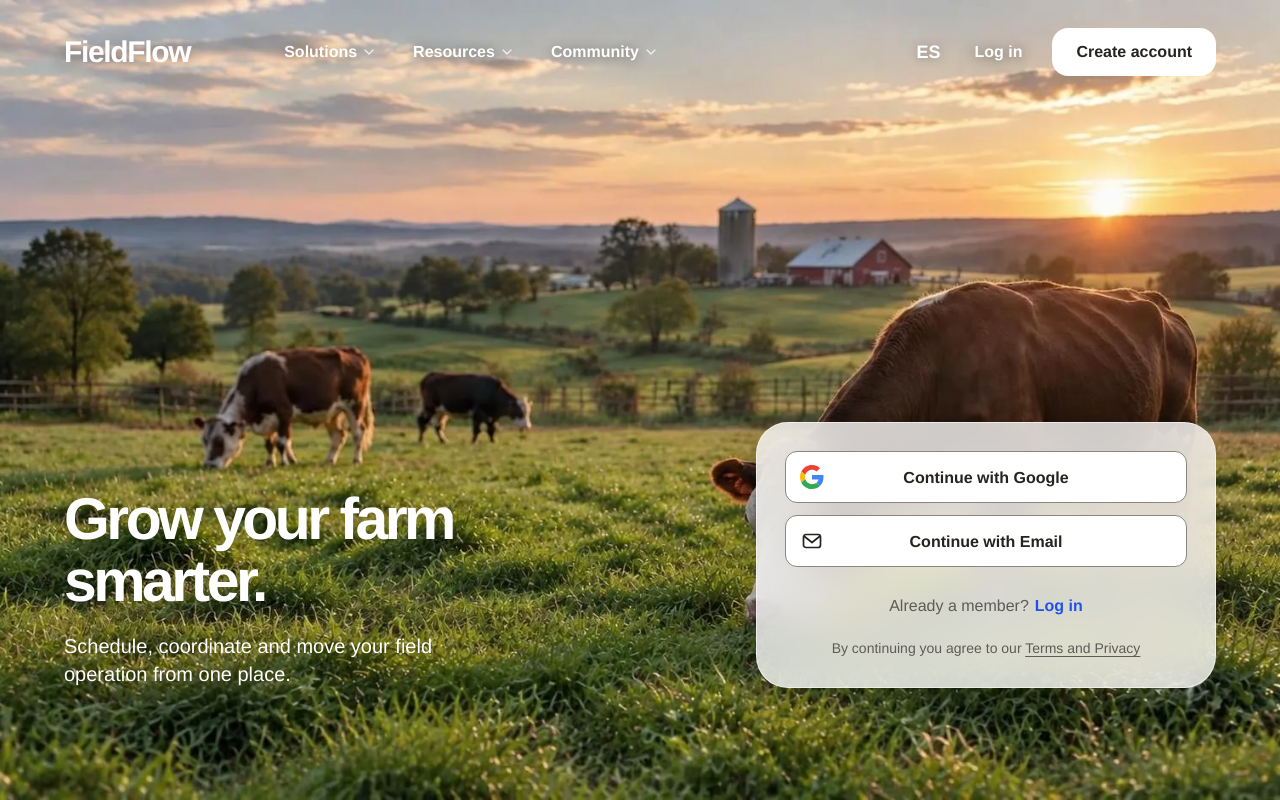
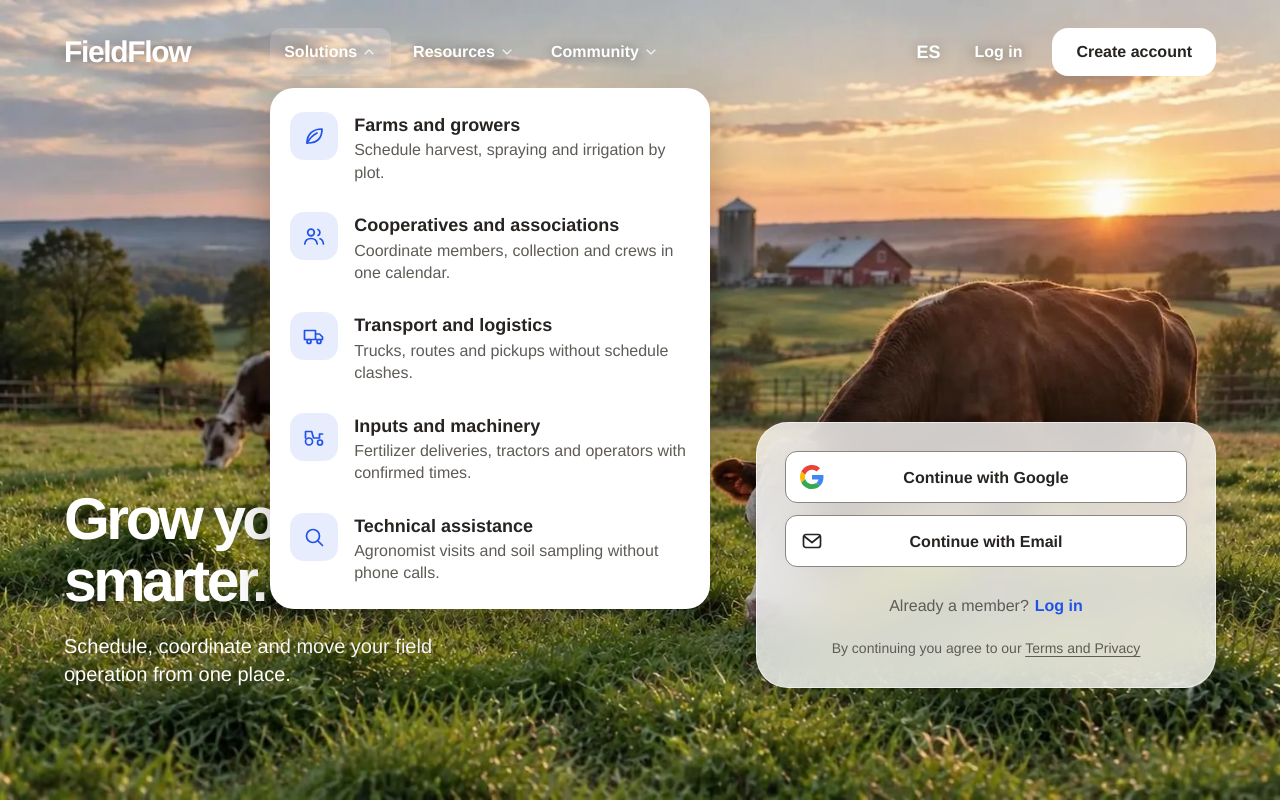
Before and after one commit to dheredia142536-source/Fieldflow, a website: page public/index.html in a window 1280 px wide. Both pictures are taken after a click on the button "Solutions". Drawn offline with Linux system fonts and the light colour scheme; no server answers.

Commit message:
Soluciones: cinco opciones por actor de la cadena agro (menú de celular y desplegable de escritorio)
Co-Authored-By: Claude Sonnet 5.5 <noreply@anthropic.com>
Claude-Session: https://claude.ai/code/session_01Bnh9XsiuuqfXhyv3dZ8kSq

```diff
--- a/public/css/app.css
+++ b/public/css/app.css
@@ -514,6 +514,17 @@ a.item, a.stat, a.pcard { text-decoration: none; color: inherit; }
 .wl__dsec { background: #fff; border: 1px solid #8a8782; color: var(--charcoal); }
 @media (min-width: 900px) { .wl__drawer { display: none !important; } }
 
+/* «Soluciones»: filas con ícono azul suave, título y descripción (menú de celular y desplegable de escritorio) */
+.sol-list { display: grid; gap: 4px; padding: 0; margin: 0; list-style: none; }
+.sol { display: flex; align-items: flex-start; gap: 16px; padding: 12px 8px; }
+.sol__ic { flex: none; display: grid; place-items: center; width: 48px; height: 48px; border-radius: 14px; background: rgba(32, 82, 235, 0.1); color: #2052eb; }
+.sol__tx { display: grid; gap: 2px; padding-top: 2px; }
+.sol__tx strong { font-size: 1.125rem; font-weight: 600; line-height: 1.3; color: #262320; }
+.sol__tx span { font-size: var(--fs-md); line-height: 1.4; color: #5f5b56; }
+.wl__dpanel { padding: 4px 0 12px; border-bottom: 1px solid var(--line); }
+.wl__drow.is-open svg { rotate: 180deg; }
+.wl__drow svg, .wl__navbtn svg { transition: rotate .2s var(--ease); }
+
 /* Elementos que sólo existen en escritorio */
 .wl__nav, .wl__login, .wl__create, .wl__lead { display: none; }
 .wl__copy { display: grid; gap: 16px; }
@@ -523,7 +534,10 @@ a.item, a.stat, a.pcard { text-decoration: none; color: inherit; }
   .wl__top { gap: 48px; }
   .wl__nav { display: flex; align-items: center; gap: 8px; margin-right: auto; margin-left: 32px; }
   .wl__navbtn { display: inline-flex; align-items: center; gap: 4px; min-height: 48px; padding: 0 14px; border-radius: var(--r-md); color: #fff; font-size: var(--fs-md); font-weight: 600; text-shadow: 0 1px 12px rgba(0, 0, 0, 0.45); }
-  .wl__navbtn:hover { background: rgba(255, 255, 255, 0.16); }
+  .wl__navbtn:hover, .wl__navbtn.is-open { background: rgba(255, 255, 255, 0.16); }
+  .wl__navbtn.is-open svg { rotate: 180deg; }
+  .wl__navitem { position: relative; }
+  .wl__pop { position: absolute; left: 0; top: calc(100% + 12px); z-index: 20; width: 440px; padding: 12px; background: #fff; border-radius: 24px; box-shadow: 0 16px 48px rgba(0, 0, 0, 0.28); }
   .wl__navbtn svg { opacity: .85; }
   .wl__tools { gap: 8px; }
   .wl__login { display: inline-flex; align-items: center; min-height: 48px; padding: 0 14px; border-radius: var(--r-md); color: #fff; font-weight: 600; text-decoration: none; text-shadow: 0 1px 12px rgba(0, 0, 0, 0.45); }
--- a/public/js/dict.js
+++ b/public/js/dict.js
@@ -24,6 +24,12 @@ export const dict = {
     'mas.clientsSub': 'Directorio, notas e historial de citas', 'nav.newCita': 'Nueva cita', 'nav.collapse': 'Contraer menú', 'nav.expandMenu': 'Expandir menú', 'nav.quickTitle': 'Agenda rápida', 'nav.quickSub': 'Crea una cita manual en segundos.',
     'login.noAccount': '¿Aún no tienes cuenta?', 'login.create': 'Crear cuenta',
     'welcome.title': 'Haz crecer tu campo con inteligencia.', 'welcome.photo': 'Vacas pastando en una finca al amanecer', 'welcome.connecting': 'Conectando con Google…', 'welcome.solutions': 'Soluciones', 'welcome.resources': 'Recursos', 'welcome.community': 'Comunidad', 'welcome.lead': 'Agenda, coordina y mueve tu operación del campo desde un solo lugar.',
+    'sol.1t': 'Fincas y productores', 'sol.1d': 'Programa cosecha, fumigación y riego por parcela.',
+    'sol.2t': 'Cooperativas y asociaciones', 'sol.2d': 'Coordina a tus socios, acopio y cuadrillas en un solo calendario.',
+    'sol.3t': 'Transporte y logística', 'sol.3d': 'Camiones, rutas y recogidas sin cruces de horario.',
+    'sol.4t': 'Insumos y maquinaria', 'sol.4d': 'Entregas de fertilizante, tractores y operarios con horario confirmado.',
+    'sol.5t': 'Asistencia técnica', 'sol.5d': 'Visitas de agrónomos y muestreos de suelo sin llamadas.',
+
     'welcome.google': 'Continuar con Google', 'welcome.email': 'Continuar con correo', 'welcome.member': '¿Ya eres miembro?', 'welcome.login': 'Inicia sesión',
     'welcome.agree': 'Al continuar aceptas los', 'welcome.terms': 'Términos y Privacidad',
     'login.google': 'Continuar con Google', 'login.or': 'o con tu correo', 'login.forgot': '¿Olvidaste tu contraseña?',
@@ -175,6 +181,12 @@ export const dict = {
     'mas.clientsSub': 'Directory, notes and booking history', 'nav.newCita': 'New booking', 'nav.collapse': 'Collapse menu', 'nav.expandMenu': 'Expand menu', 'nav.quickTitle': 'Quick booking', 'nav.quickSub': 'Create a manual booking in seconds.',
     'login.noAccount': "Don't have an account yet?", 'login.create': 'Create account',
     'welcome.title': 'Grow your farm smarter.', 'welcome.photo': 'Cows grazing on a farm at sunrise', 'welcome.connecting': 'Connecting to Google…', 'welcome.solutions': 'Solutions', 'welcome.resources': 'Resources', 'welcome.community': 'Community', 'welcome.lead': 'Schedule, coordinate and move your field operation from one place.',
+    'sol.1t': 'Farms and growers', 'sol.1d': 'Schedule harvest, spraying and irrigation by plot.',
+    'sol.2t': 'Cooperatives and associations', 'sol.2d': 'Coordinate members, collection and crews in one calendar.',
+    'sol.3t': 'Transport and logistics', 'sol.3d': 'Trucks, routes and pickups without schedule clashes.',
+    'sol.4t': 'Inputs and machinery', 'sol.4d': 'Fertilizer deliveries, tractors and operators with confirmed times.',
+    'sol.5t': 'Technical assistance', 'sol.5d': 'Agronomist visits and soil sampling without phone calls.',
+
     'welcome.google': 'Continue with Google', 'welcome.email': 'Continue with Email', 'welcome.member': 'Already a member?', 'welcome.login': 'Log in',
     'welcome.agree': 'By continuing you agree to our', 'welcome.terms': 'Terms and Privacy',
     'login.google': 'Continue with Google', 'login.or': 'or with your email', 'login.forgot': 'Forgot your password?',
--- a/public/js/views/welcome.js
+++ b/public/js/views/welcome.js
@@ -28,6 +28,11 @@ export function googleBtn(label = t('welcome.google')) {
   return a;
 }
 
+// Opciones de «Soluciones»: una por actor de la cadena agro.
+const SOL = [['leaf', 1], ['users', 2], ['truck', 3], ['tractor', 4], ['search', 5]];
+const solItems = (cls) => h('ul', { class: cls }, SOL.map(([ic, n]) =>
+  h('li', { class: 'sol' }, h('span', { class: 'sol__ic' }, icon(ic, 24)), h('span', { class: 'sol__tx' }, h('strong', null, t(`sol.${n}t`)), h('span', null, t(`sol.${n}d`))))));
+
 let keepOpen = false; // el menú sigue abierto al cambiar de idioma
 
 export default function welcome({ main, rerender }) {
@@ -39,9 +44,11 @@ export default function welcome({ main, rerender }) {
   // Menú de celular: pantalla completa, blanca (los paneles de Soluciones/Recursos/Comunidad se agregan después).
   const closeBtn = h('button', { class: 'wl__dclose', type: 'button', 'aria-label': t('common.close'), onclick: () => toggle(false) }, icon('x', 30));
   const row = (key) => h('button', { class: 'wl__drow', type: 'button' }, h('span', null, t(key)), icon('down', 22));
+  const solRow = h('button', { class: 'wl__drow', type: 'button', 'aria-expanded': 'false', 'aria-controls': 'sol-m', onclick: () => { const v = solPanel.hidden; solPanel.hidden = !v; solRow.setAttribute('aria-expanded', String(v)); solRow.classList.toggle('is-open', v); } }, h('span', null, t('welcome.solutions')), icon('down', 22));
+  const solPanel = h('div', { class: 'wl__dpanel', id: 'sol-m', hidden: true }, solItems('sol-list'));
   const drawer = h('div', { class: 'wl__drawer', hidden: true, role: 'dialog', 'aria-modal': 'true', 'aria-label': t('nav.main') },
     h('div', { class: 'wl__dhead' }, h('span', { class: 'wl__dbrand' }, 'FieldFlow'), h('div', { class: 'wl__dtools' }, langBtn('wl__dlang'), closeBtn)),
-    h('nav', { class: 'wl__dlist', 'aria-label': t('nav.main') }, row('welcome.solutions'), row('welcome.resources'), row('welcome.community')),
+    h('nav', { class: 'wl__dlist', 'aria-label': t('nav.main') }, solRow, solPanel, row('welcome.resources'), row('welcome.community')),
     h('div', { class: 'wl__dcta' },
       h('a', { class: 'btn btn--primary btn--block', href: '#/registro' }, t('login.create')),
       h('a', { class: 'btn btn--block wl__dsec', href: '#/negocio' }, t('welcome.login'))));
@@ -56,12 +63,18 @@ export default function welcome({ main, rerender }) {
 
   // Escritorio: menús «Soluciones / Recursos / Comunidad» (sus paneles se agregan después).
   const navBtn = (key) => h('button', { class: 'wl__navbtn', type: 'button' }, t(key), icon('down', 16));
+  const pop = h('div', { class: 'wl__pop', id: 'sol-d', hidden: true }, solItems('sol-list'));
+  const solBtn = h('button', { class: 'wl__navbtn', type: 'button', 'aria-expanded': 'false', 'aria-controls': 'sol-d', onclick: (e) => { e.stopPropagation(); togglePop(pop.hidden); } }, t('welcome.solutions'), icon('down', 16));
+  function togglePop(v) { pop.hidden = !v; solBtn.setAttribute('aria-expanded', String(v)); solBtn.classList.toggle('is-open', v); }
+  const awayPop = (e) => { if (!pop.hidden && !pop.contains(e.target)) togglePop(false); };
+  const escPop = (e) => { if (e.key === 'Escape' && !pop.hidden) { togglePop(false); solBtn.focus(); } };
+  document.addEventListener('click', awayPop); document.addEventListener('keydown', escPop);
   main.append(h('main', { class: 'wl', id: 'main' },
     h('div', { class: 'wl__photo', role: 'img', 'aria-label': t('welcome.photo') }),
     h('div', { class: 'wl__stage' },
       h('header', { class: 'wl__top' },
         h('span', { class: 'wl__brand' }, 'FieldFlow'),
-        h('nav', { class: 'wl__nav', 'aria-label': t('nav.main') }, navBtn('welcome.solutions'), navBtn('welcome.resources'), navBtn('welcome.community')),
+        h('nav', { class: 'wl__nav', 'aria-label': t('nav.main') }, h('div', { class: 'wl__navitem' }, solBtn, pop), navBtn('welcome.resources'), navBtn('welcome.community')),
         h('div', { class: 'wl__tools' },
           langBtn('wl__lang'),
           h('a', { class: 'wl__login', href: '#/negocio' }, t('welcome.login')),
@@ -79,5 +92,5 @@ export default function welcome({ main, rerender }) {
         h('p', { class: 'wl__legal' }, t('welcome.agree'), ' ', h('a', { href: '/legal.html', target: '_blank', rel: 'noopener' }, t('welcome.terms')))))));
   main.firstChild.append(drawer);
   if (keepOpen) { keepOpen = false; toggle(true); }
-  return () => { document.removeEventListener('keydown', esc); document.body.style.overflow = ''; };
+  return () => { document.removeEventListener('keydown', esc); document.removeEventListener('click', awayPop); document.removeEventListener('keydown', escPop); document.body.style.overflow = ''; };
 }
--- a/public/sw.js
+++ b/public/sw.js
@@ -1,5 +1,5 @@
 /* FieldFlow · service worker. Versión y lista de precarga las estampa dev/stamp-sw.mjs al compilar. */
-const VERSION = '91b6bbe689';
+const VERSION = '2d609c89b5';
 const PRECACHE = ["/","/css/app.css","/css/base.css","/css/dash.css","/css/tokens.css","/icons/apple-touch-icon.png","/icons/favicon-32.png","/icons/favicon.svg","/icons/icon-192.png","/icons/icon-512.png","/icons/icon-maskable-512.png","/img/welcome-desktop.webp","/img/welcome-mobile.webp","/js/api.js","/js/app.js","/js/charts.js","/js/components.js","/js/dict.js","/js/i18n.js","/js/icons.js","/js/install.js","/js/state.js","/js/theme-init.js","/js/time.js","/js/ui.js","/js/views/calendario.js","/js/views/chat.js","/js/views/chats.js","/js/views/cita-sheet.js","/js/views/citas.js","/js/views/clientes.js","/js/views/config.js","/js/views/dash-model.js","/js/views/hoy.js","/js/views/login.js","/js/views/mas.js","/js/views/recuperar.js","/js/views/registro.js","/js/views/simulador.js","/js/views/welcome.js","/js/voice.js","/legal.html","/manifest.webmanifest","/offline.html"];
 const CACHE = `fieldflow-${VERSION}`;
 
```
Also changed, not shown: public/index.html (+6 -6 lines).
